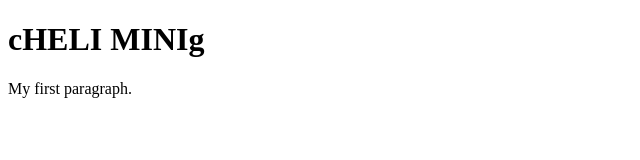
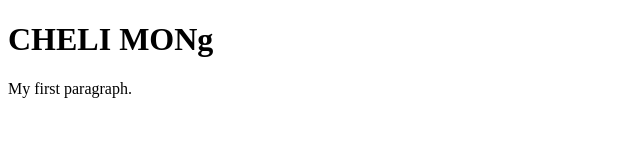
Before and after one commit to jepcarcallas/ITC-1, a plain HTML site: page index.html in a window 1280 px wide. Shown: the whole page, without its empty margins (0-640 px from the left). Drawn offline with Linux system fonts and the light colour scheme.

Commit message:
Update index.html

```diff
--- a/index.html
+++ b/index.html
@@ -2,7 +2,7 @@
 <html>
 <body>
 
-<h1>cHELI MINIg</h1>
+<h1>CHELI MONg</h1>
 <p>My first paragraph.</p>
 
 </body>
```
